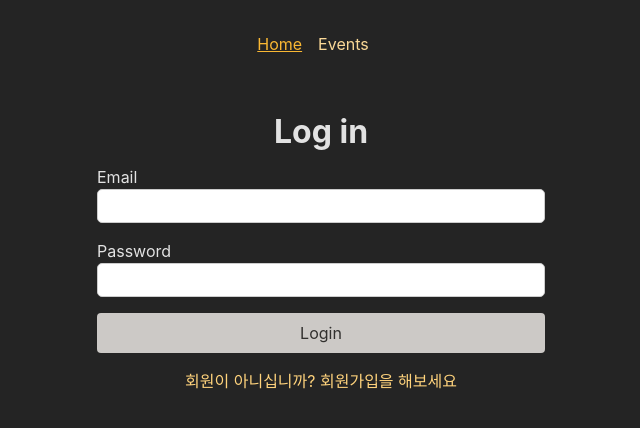
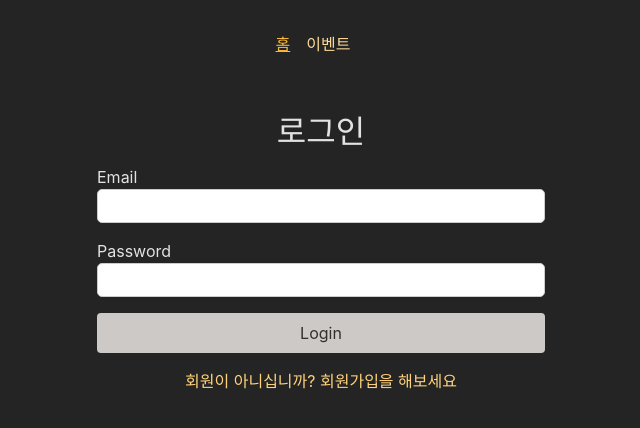
Before and after one commit to hun2zz/cloud-study, a React (Create React App) app: page / in a window 1280 px wide. Shown: the top 428 px of the page, without its empty margins (319-959 px from the left). Built offline with nearby package versions, Linux system fonts and the light colour scheme.

Commit message:
✅ study

```diff
--- a/package.json
+++ b/package.json
@@ -21,6 +21,7 @@
   "scripts": {
     "start": "react-scripts start",
     "build": "react-scripts build",
+    "deploy": "aws s3 sync ./build s3://my-event-app998870 --profile=react-admin",
     "test": "react-scripts test",
     "eject": "react-scripts eject"
   },
--- a/src/components/auth/LoginForm.js
+++ b/src/components/auth/LoginForm.js
@@ -9,7 +9,7 @@ const LoginForm = () => {
   return (
     <>
       <Form method="post" className={styles.form}>
-        <h1>Log in</h1>
+        <h1>로그인</h1>
         <p>
           <label htmlFor="email">Email</label>
           <input id="email" type="email" name="email" required />
--- a/src/layout/MainNavigation.js
+++ b/src/layout/MainNavigation.js
@@ -17,12 +17,12 @@ const MainNavigation = () => {
         <ul className={styles.list}>
           <li>
             <NavLink to="" className={activeFn} end>
-              Home
+              홈
             </NavLink>
           </li>
           <li>
             <NavLink to="events" className={activeFn}>
-              Events
+              이벤트
             </NavLink>
           </li>
           <li>
```
